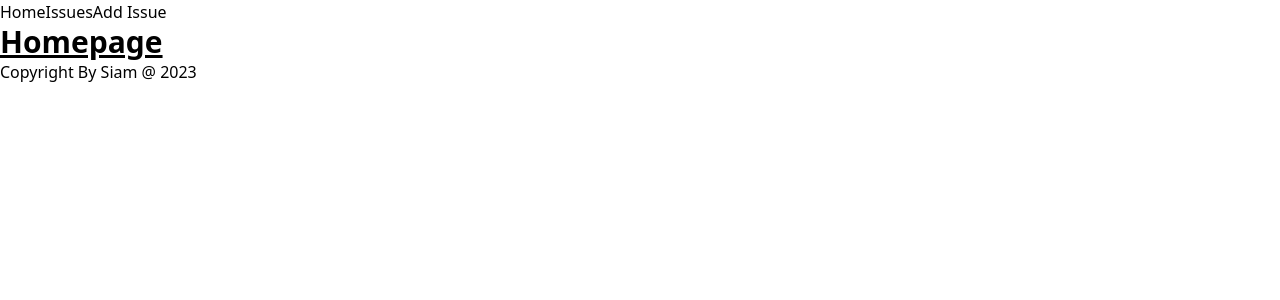
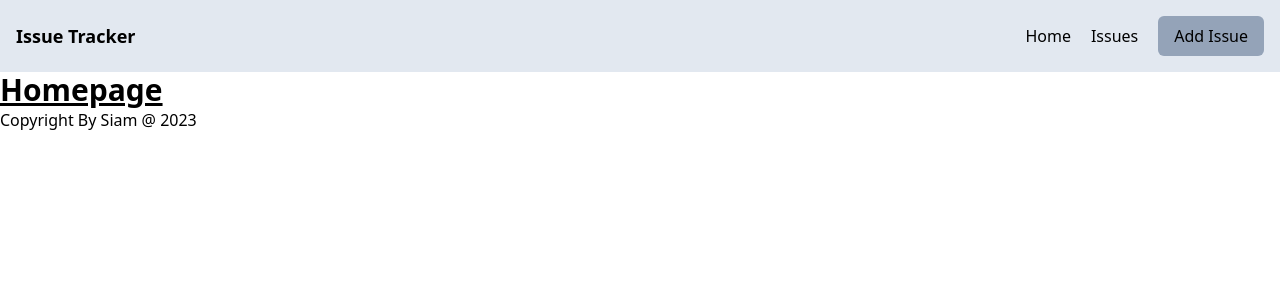
Before and after one commit to siaaam/issue-tarcker-redux-toolkit-formik, a React (Vite) app: page / in a window 1280 px wide. Shown: the top 300 px of the page. Built offline with nearby package versions, Linux system fonts and the light colour scheme.

Commit message:
navbar designed with tailwind

```diff
--- a/src/layout/Navigation.jsx
+++ b/src/layout/Navigation.jsx
@@ -3,10 +3,23 @@ import { Link } from "react-router-dom";
 
 const Navigation = () => {
   return (
-    <nav>
-      <Link to="/">Home</Link>
-      <Link to="/issues">Issues</Link>
-      <Link to="/add-issue">Add Issue</Link>
+    <nav className="w-full bg-slate-200 flex justify-between items-center p-4">
+      <h1 className="font-bold text-lg">Issue Tracker</h1>
+      <ul className="flex justify-between items-center gap-5">
+        <li>
+          <Link className="hover:text-cyan-700" to="/">
+            Home
+          </Link>
+        </li>
+        <li>
+          <Link className="hover:text-cyan-700" to="/issues">
+            Issues
+          </Link>
+        </li>
+        <li className="bg-slate-400 px-4 py-2 rounded-md hover:bg-slate-700 hover:text-white">
+          <Link to="/add-issue">Add Issue</Link>
+        </li>
+      </ul>
     </nav>
   );
 };
```
